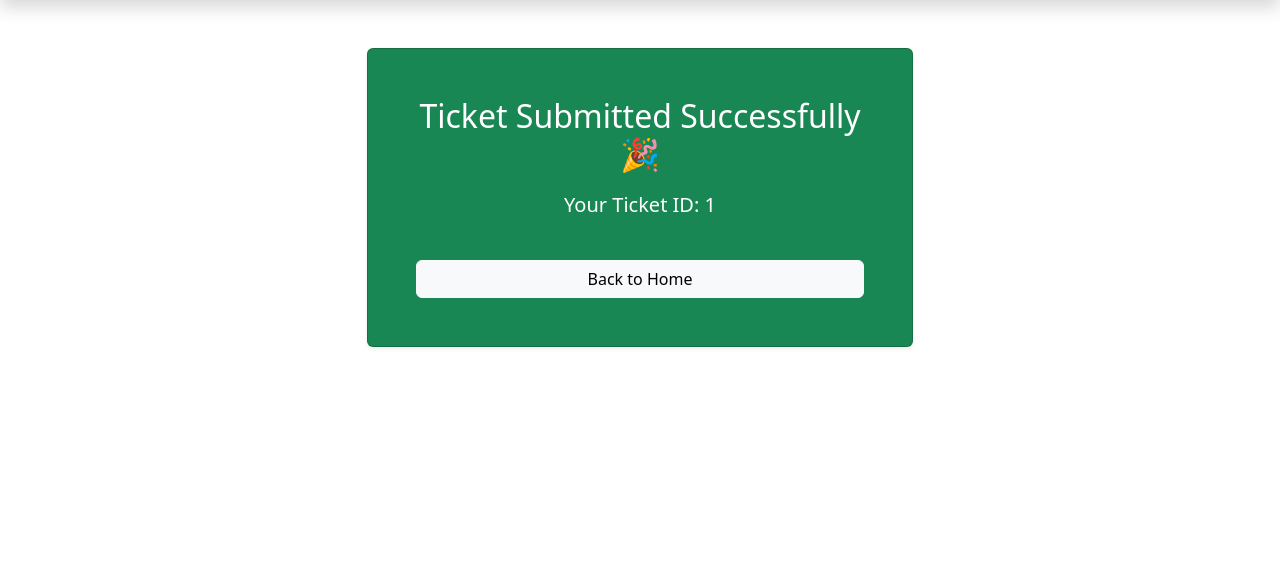
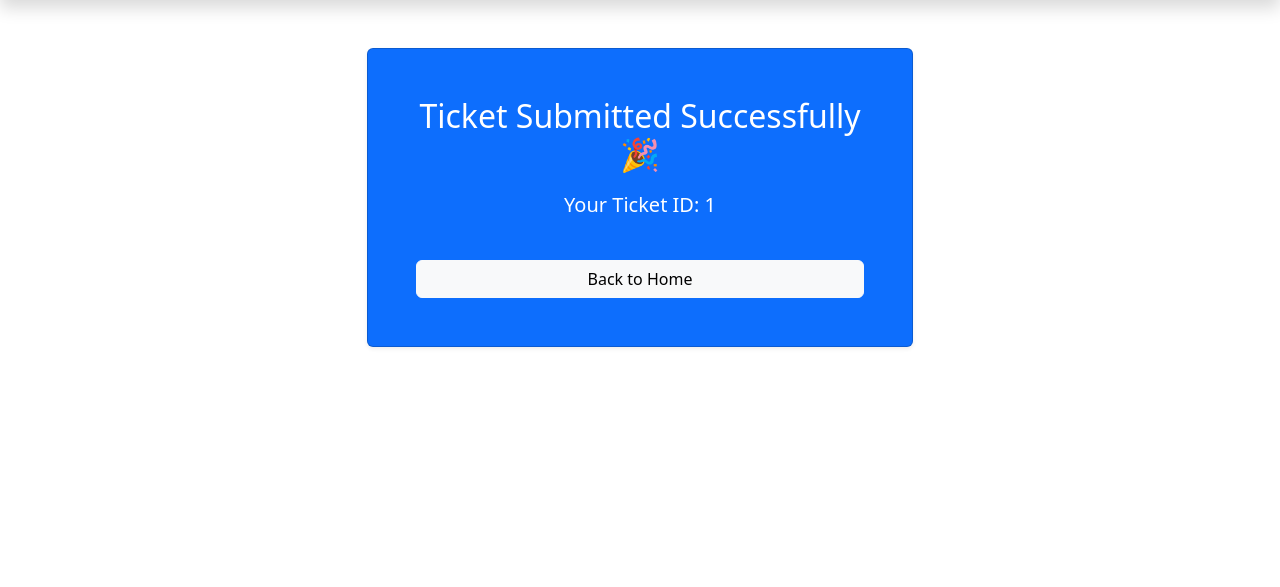
Before and after one commit to Hritik0052/Ticket-Raising-System, a Django app: template System/templates/tickets/success.html in a window 1280 px wide. Shown: the part 56-643 px from the top of the page. Run offline with Django 5.2, Linux system fonts and the light colour scheme; the template is opened without the code that fills it: most values are stand-ins (such as "Sample title", 1, 10 or a date in 2020).

Commit message:
Made some chnages in templates

```diff
--- a/System/templates/tickets/success.html
+++ b/System/templates/tickets/success.html
@@ -13,10 +13,10 @@
                     {% endif %}
                 {% endfor %}
             {% endif %}
-            <div class="card p-5 shadow-sm bg-success text-white text-center rounded">
+            <div class="card p-5 shadow-sm bg-primary text-white text-center rounded">
                 <h2 class="mb-3">Ticket Submitted Successfully 🎉</h2>
                 <p class="lead">Your Ticket ID: <strong>{{ ticket_id }}</strong></p>
-                <a href="{% url 'main_page' %}" class="btn btn-light mt-4">Back to Home</a>
+                <a href="{% url 'main_page' %}" class="btn btn-light mt-4 fs-bold">Back to Home</a>
             </div>
         </div>
     </div>
```
